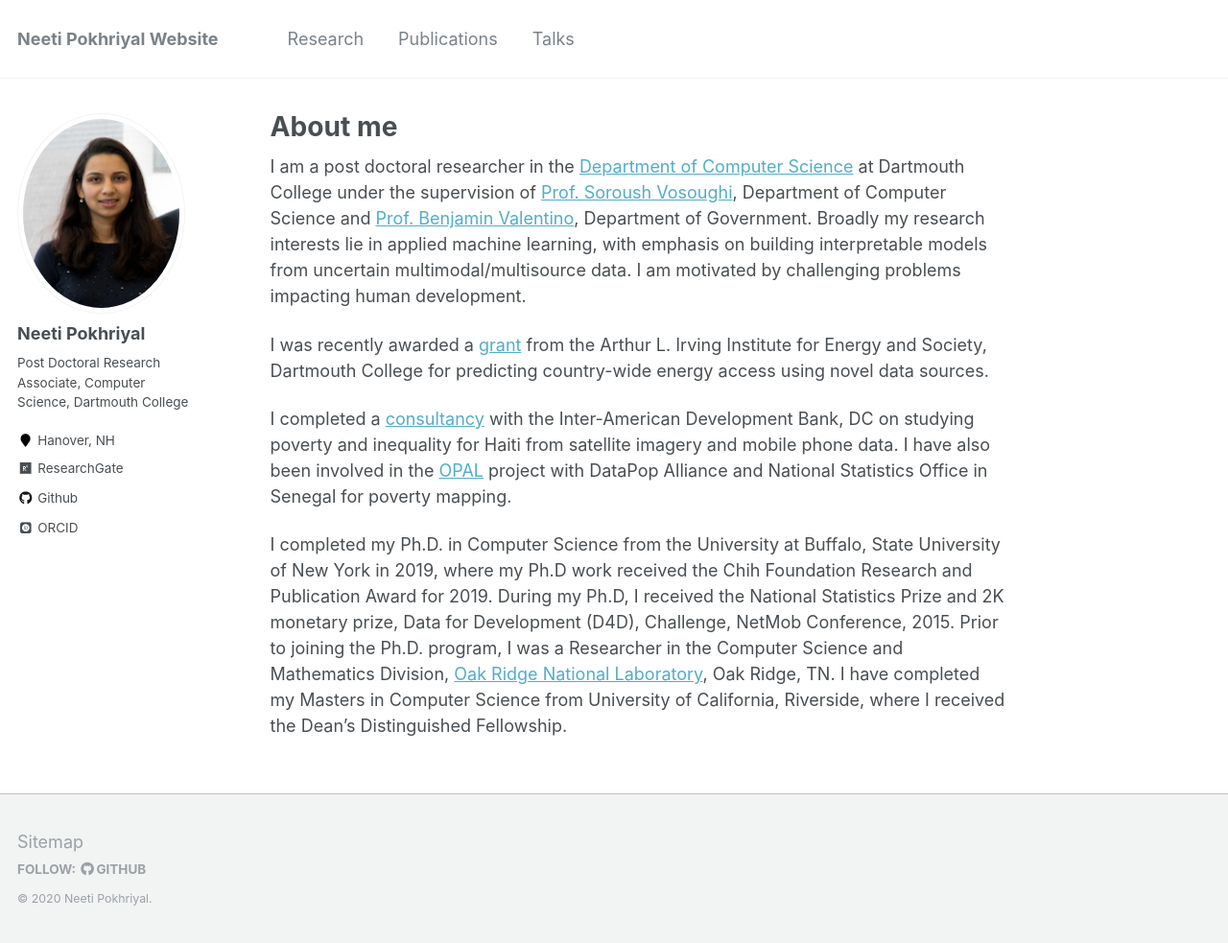
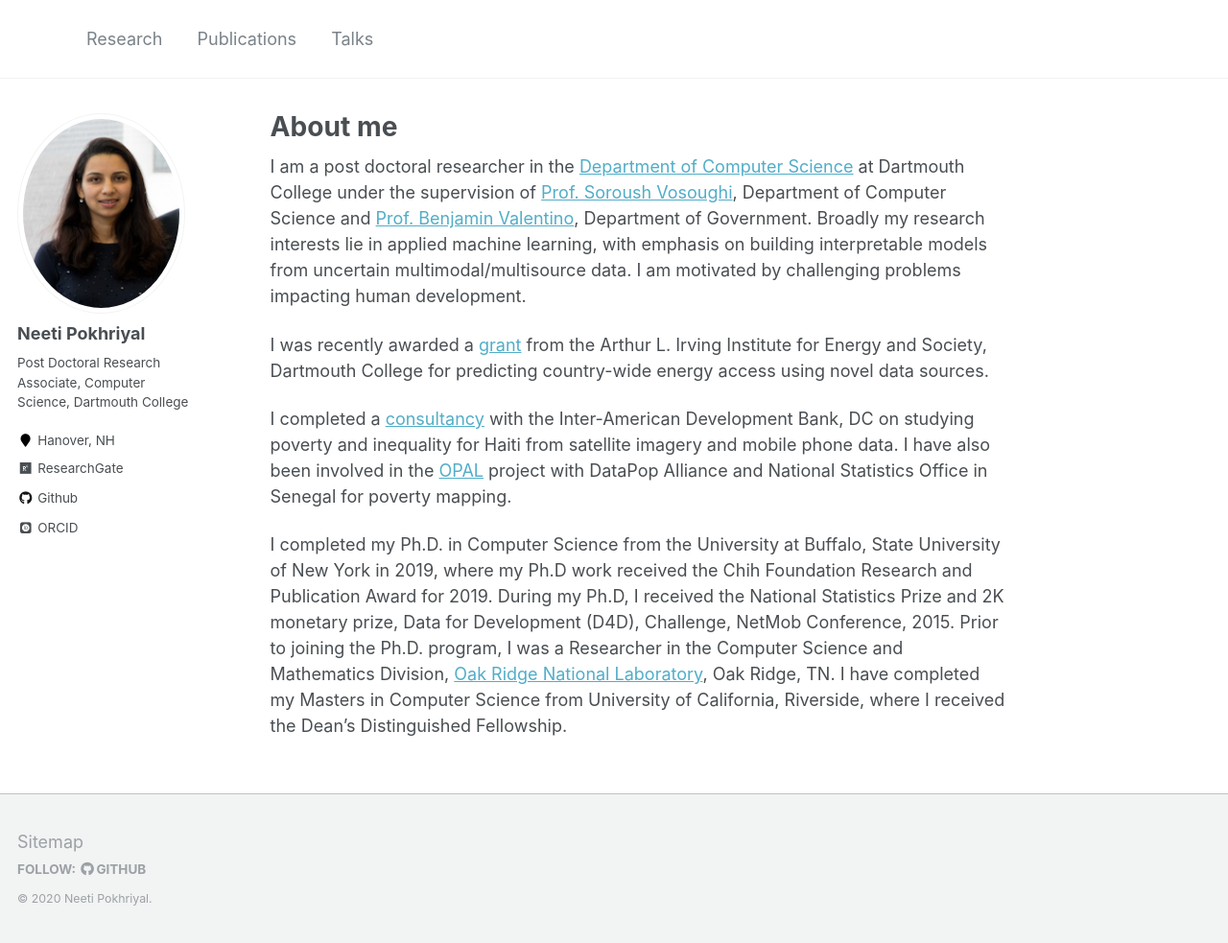
Before and after one commit to neetip/neetip.github.io, a Jekyll site: the page built from _pages/about.md, in a window 1280 px wide and 983 px high. Shown: the whole window at 96% size. Built offline with Jekyll 4.4.1, drawn with Linux system fonts in a browser that asks for light colours; some web fonts are replaced.

Commit message:
updating config

```diff
--- a/_config.yml
+++ b/_config.yml
@@ -7,7 +7,7 @@
 
 # Site Settings
 locale                   : "en-US"
-title                    : "Neeti Pokhriyal Website"
+title                    : ""
 title_separator          : "-"
 name                     : &name "Neeti Pokhriyal"
 description              : &description "Personal Website"
```
